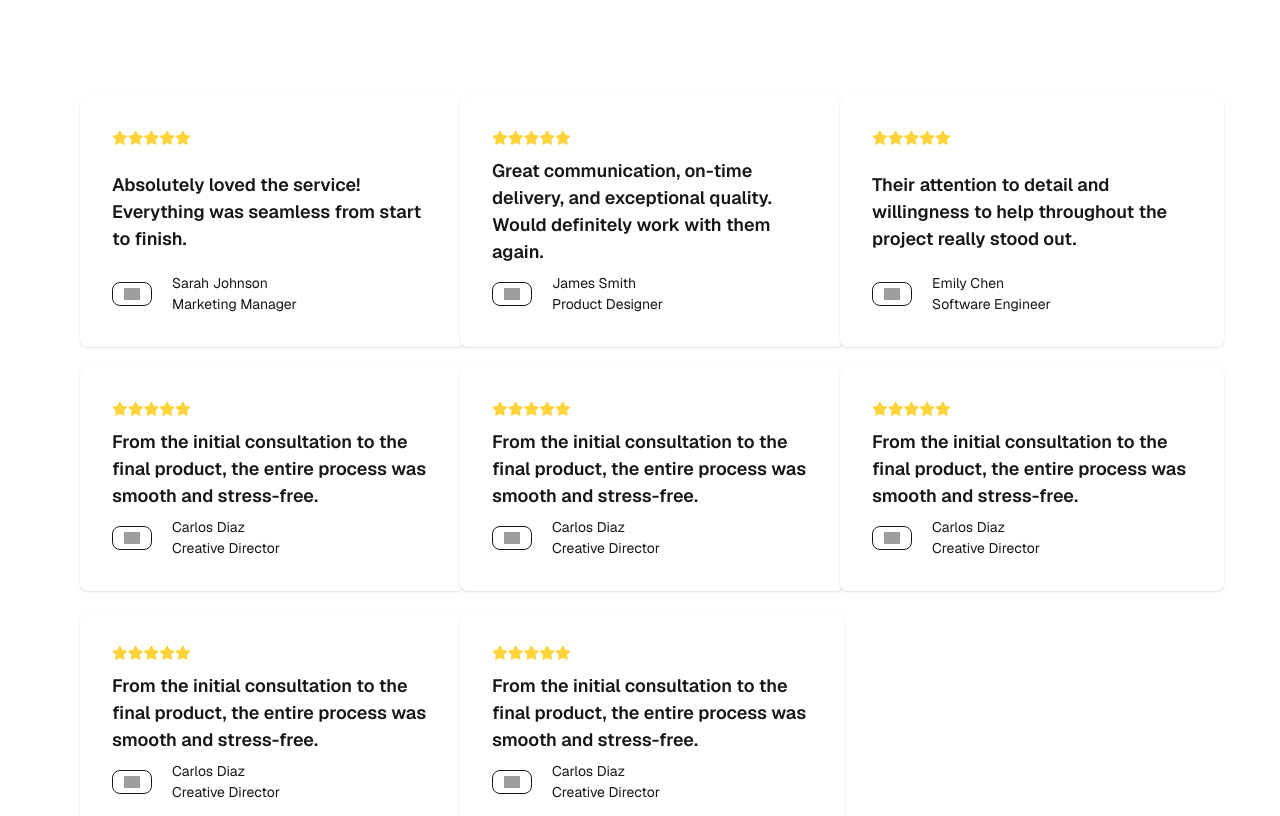
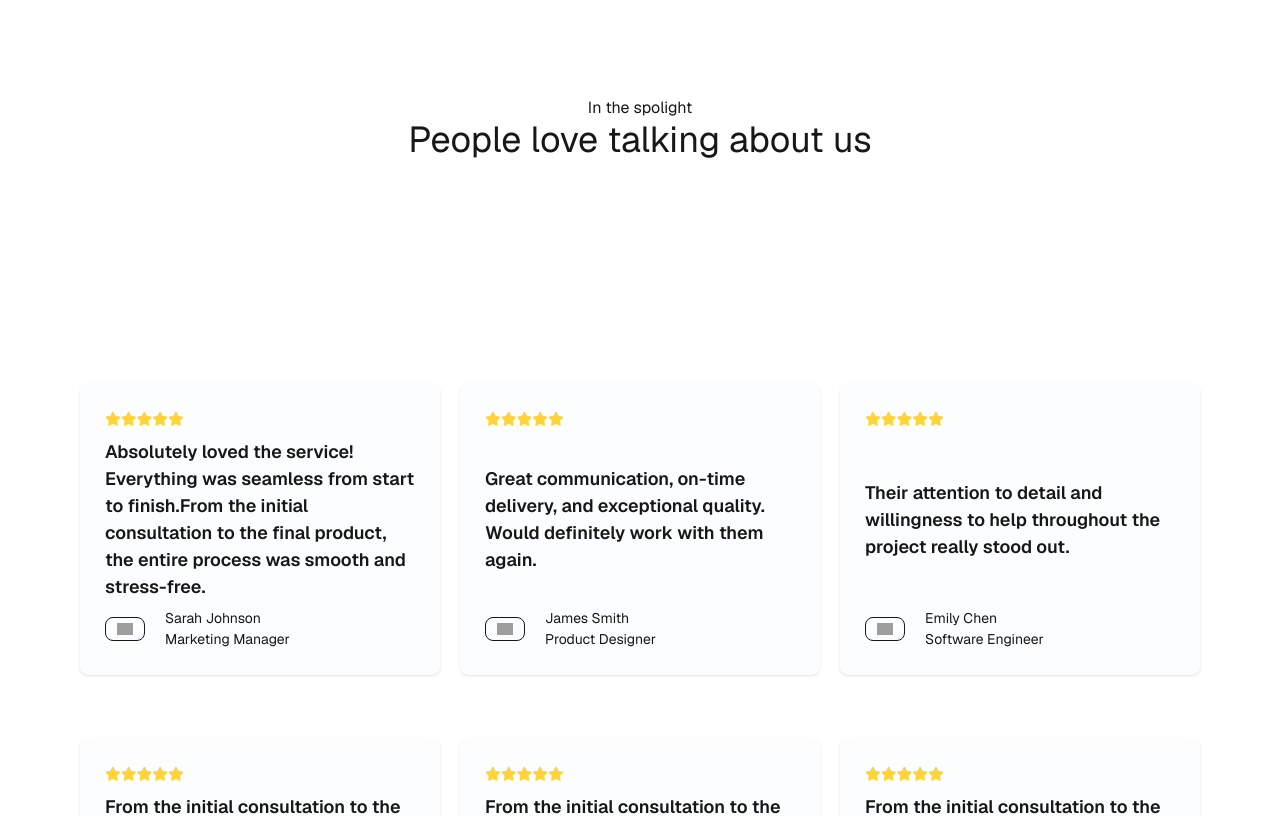
Before and after one commit to abdullah-al-mohammad/Atolyn, a Next.js app: page / in a window 1280 px wide. Shown: the part 900-1716 px from the top of the page. Built offline with nearby package versions, Linux system fonts and the light colour scheme; grey boxes are pictures that could not be loaded.

Commit message:
card translate y gsap animation set up

```diff
--- a/public/comment.json
+++ b/public/comment.json
@@ -1,7 +1,7 @@
 [
   {
     "rate": 5,
-    "text": "Absolutely loved the service! Everything was seamless from start to finish.",
+    "text": "Absolutely loved the service! Everything was seamless from start to finish.From the initial consultation to the final product, the entire process was smooth and stress-free.",
     "image": "https://i.ibb.co/5WFqj5Wd/Basic-Ui-28186-29.jpg",
     "name": "Sarah Johnson",
     "job": "Marketing Manager"
--- a/src/app/comments/page.tsx
+++ b/src/app/comments/page.tsx
@@ -6,14 +6,24 @@ import { useEffect, useRef, useState } from 'react';
 
 export const Comments = () => {
   const [reviews, setReviews] = useState([]);
-  const containerRef = useRef(null);
-
-  gsap.registerPlugin(ScrollTrigger);
 
   useEffect(() => {
+    fetch('comment.json')
+      .then(res => res.json())
+      .then(data => setReviews(data));
+  }, []);
+
+  gsap.registerPlugin(ScrollTrigger, ScrollSmoother);
+
+  useEffect(() => {
+    if (reviews.length === 0) return;
     const ctx = gsap.context(() => {
+      // const smoother = ScrollSmoother.create({
+      //   smooth: 1, // seconds to catch up
+      //   effects: true, // enable data-speed, data-lag, etc
+      // });
       const responsive = gsap.matchMedia();
-      if (ScrollTrigger.isTouch) {
+
       responsive.add(
         {
           // Desktop
@@ -26,38 +36,57 @@ export const Comments = () => {
         context => {
           const { isDesktop, isTablet, isMobile } = context.conditions!;
           gsap.to('.c', {
-              y: isDesktop ? -100 : isTablet ? -50 : -50, // move up while scrolling
+            y: isDesktop ? -150 : isTablet ? -100 : -50, // move up while scrolling
             ease: 'none', // no easing for scroll-linked effect
             duration: 2,
             scrollTrigger: {
               trigger: '.c',
-                start: 'clamp(top bottom)', // when top of `.c` hits bottom of viewport
-                end: 'clamp(bottom center)', // when bottom of `.c` hits top of viewport
-                scrub: 1, // ✅ smoothly link animation to scroll position
+              start: 'clamp(top bottom-=40)', // when top of `.c` hits bottom of viewport
+              endTrigger: '.heading',
+              end: 'clamp(top top+=40)', // when bottom of `.c` hits top of viewport
+              scrub: 0.5, // ✅ smoothly link animation to scroll position
               // markers: true,
             },
           });
         }
       );
+      const cards = gsap.utils.toArray('.card');
+
+      cards.forEach((card: any, index) => {
+        const directionY = index % 2 === 0 ? 40 : -40;
+
+        gsap.fromTo(
+          card,
+          { y: 0 },
+          {
+            y: directionY,
+            scrollTrigger: {
+              trigger: card,
+              start: 'top bottom',
+              end: 'bottom top',
+              scrub: true,
+            },
           }
+        );
+      });
     });
     return () => ctx.revert();
-  }, []);
-
-  useEffect(() => {
-    fetch('comment.json')
-      .then(res => res.json())
-      .then(data => setReviews(data));
-  }, []);
+  }, [reviews]);
 
   return (
-    <div ref={containerRef}>
-      {/* <h1 className="text-3xl font-bold capitalize mb-20 text-center">
-        Beautiful blending of card and cardless designs
-      </h1> */}
-      <div className="grid grid-cols-1 lg:grid-cols-2 xl:grid-cols-3 gap-5 c">
+    <div>
+      <div className="text-center mb-32 heading relative z-10">
+        <p>In the spolight</p>
+        <h1 className="text-4xl">People love talking about us</h1>
+      </div>
+      <div className="h-24" />
+      <div className="c">
+        <div className="grid grid-cols-1 lg:grid-cols-2 xl:grid-cols-3 gap-y-16 gap-x-5">
           {reviews.map((review, i) => (
-          <div key={i} className="card bg-base-100 w-96 shadow-sm p-2">
+            <div
+              key={i}
+              className="card bg-[#FBFDFF] w-full max-w-sm mx-auto shadow-sm p-0.25 relative"
+            >
               <div className="card-body">
                 <h5>
                   {[...Array(5)].map((_, j) => (
@@ -79,5 +108,8 @@ export const Comments = () => {
           ))}
         </div>
       </div>
+      {/* Bottom space to allow scrolling */}
+      {/* <div className="h-[200vh]" /> */}
+    </div>
   );
 };
--- a/src/app/layout.tsx
+++ b/src/app/layout.tsx
@@ -30,12 +30,12 @@ export default function RootLayout({
         className={`${geistSans.variable} ${geistMono.variable} antialiased bg-white text-black dark:bg-black dark:text-white`}
       >
         <div id="smooth-wrapper">
-          <SmoothScroll>
-            <div id="smooth-content">
-              {children}
-              <Footer></Footer>
-            </div>
-          </SmoothScroll>
+          {/* <SmoothScroll> */}
+          <div id="smooth-content">
+            {children}
+            <Footer></Footer>
+          </div>
+          {/* </SmoothScroll> */}
         </div>
       </body>
     </html>
```
Lines whose indentation alone changed are shown as unchanged.
